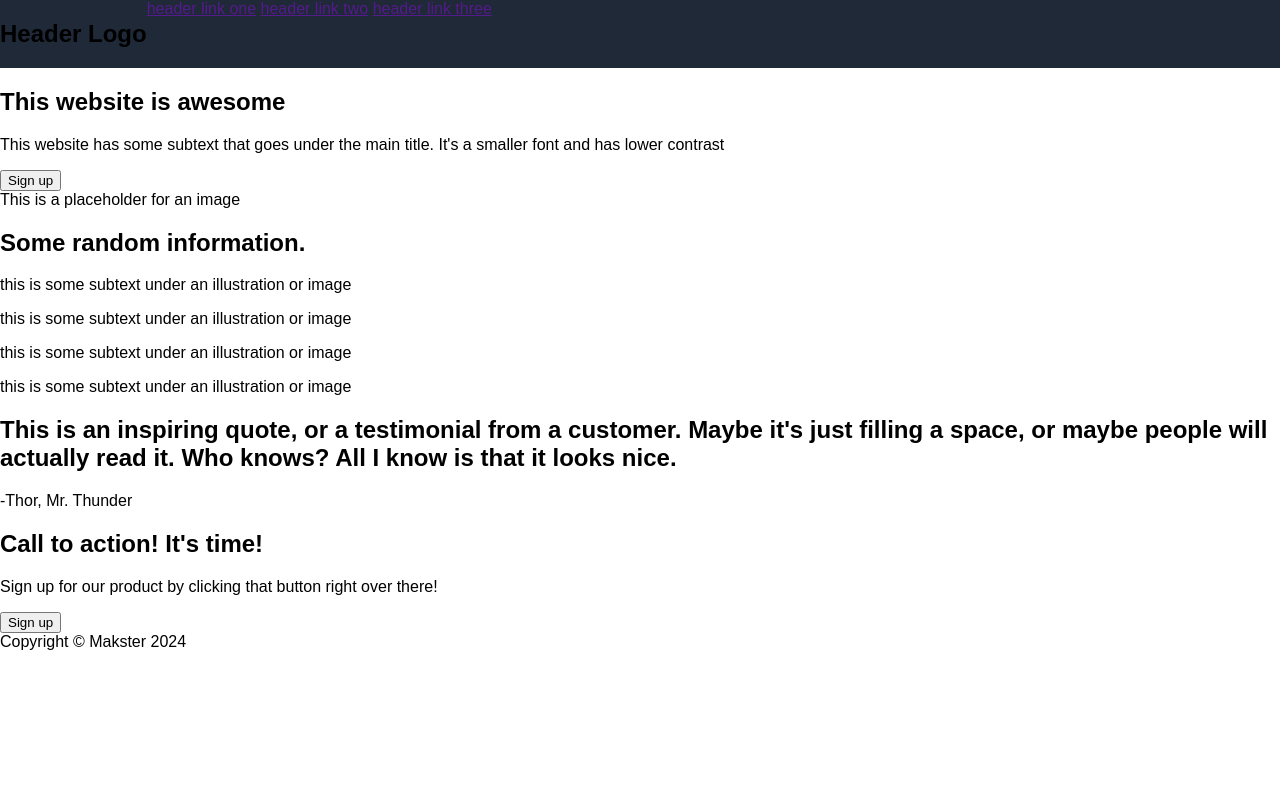
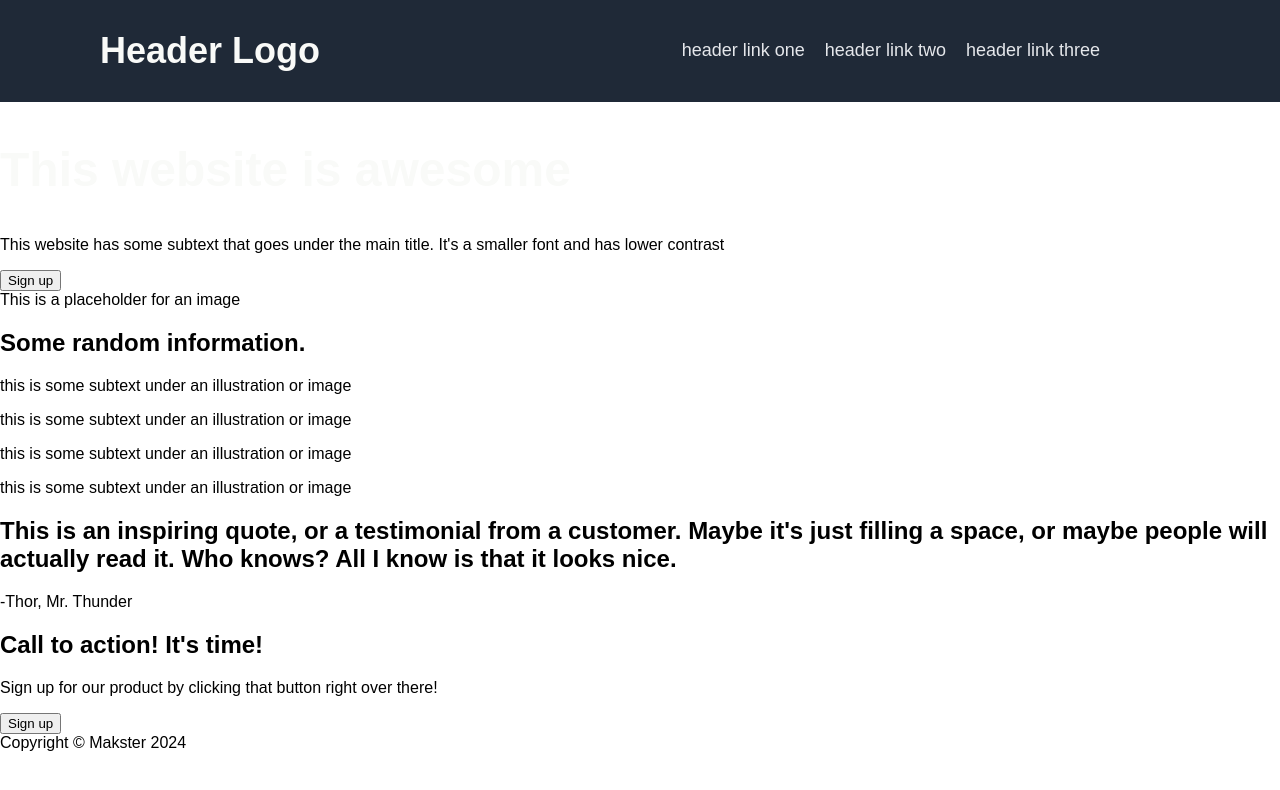
Before and after one commit to Makster20/odin-landing, a plain HTML site: page index.html in a window 1280 px wide. Drawn offline with Linux system fonts and the light colour scheme.

Commit message:
Forgot to add a class to a div, and done navbar

```diff
--- a/index.html
+++ b/index.html
@@ -19,7 +19,7 @@
     </nav>
 
     <section class="landing">
-        <div>
+        <div class="landing-container">
             <div class="landing-main">
                 <h1>This website is awesome</h1>
                 <p>This website has some subtext that goes under the main title. It's a smaller font and has lower contrast</p>
--- a/styles.css
+++ b/styles.css
@@ -7,4 +7,37 @@ body{
 nav{
     background-color: #1F2937;
     display: flex;
+    justify-content: space-between;
 }
+
+nav .logo{
+    font-size: 24px;
+    color: #F9FAF8;
+    align-items: center;
+    display: flex;
+    margin-left: 100px;
+}
+
+nav .links{
+    align-items: center;
+    display: flex;
+    margin-right: 170px;
+}
+
+nav .links a{
+    text-decoration: none;
+    color: #E5E7EB;
+    font-size: 18px;
+    margin: 0 10px;
+}
+
+.landing{
+    display: flex;
+
+}
+
+.landing h1{
+    font-size: 48px;
+    color: #F9FAF8;
+    font-weight: 900;
+}
```
